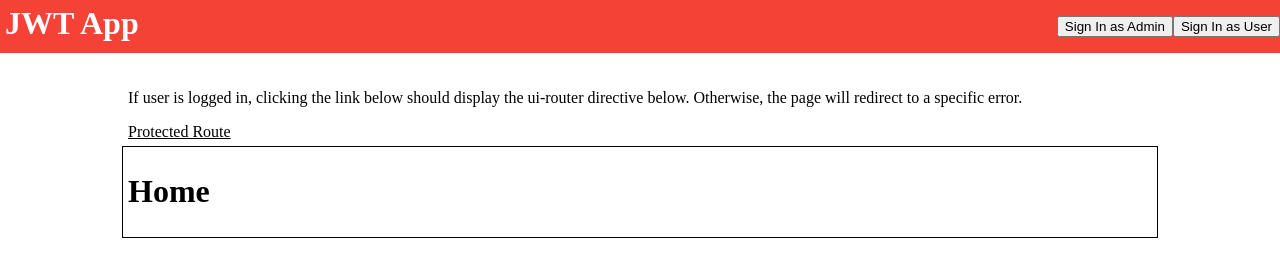
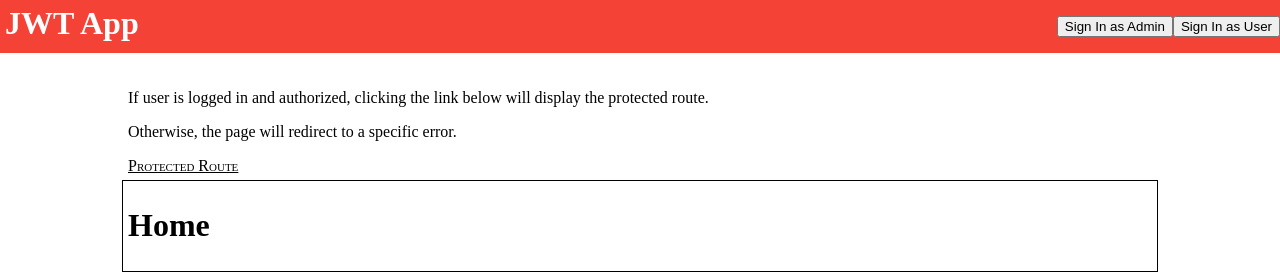
Before and after one commit to conormcneil/ng-ui-router-auth, a website: page public/index.html in a window 1280 px wide. Drawn offline with nearby package versions, Linux system fonts and the light colour scheme.

Commit message:
removed public state

```diff
--- a/public/index.html
+++ b/public/index.html
@@ -21,9 +21,9 @@
   </header>
 
   <div class="row row2 check-auth">
-    <p>If user is logged in, clicking the link below should display the ui-router directive below. Otherwise, the page will redirect to a specific error.</p>
-    <a ui-sref="protected" style="text-decoration: underline;">Protected Route</a>
-    <!-- <a ui-sref="public" style="text-decoration: underline;">Public Route</a> -->
+    <p>If user is logged in and authorized, clicking the link below will display the protected route.</p>
+    <p>Otherwise, the page will redirect to a specific error.</p>
+    <a ui-sref="protected" style="text-decoration: underline; font-variant: small-caps;">Protected Route</a>
   </div>
 
   <!-- Content is injected here -->
```
